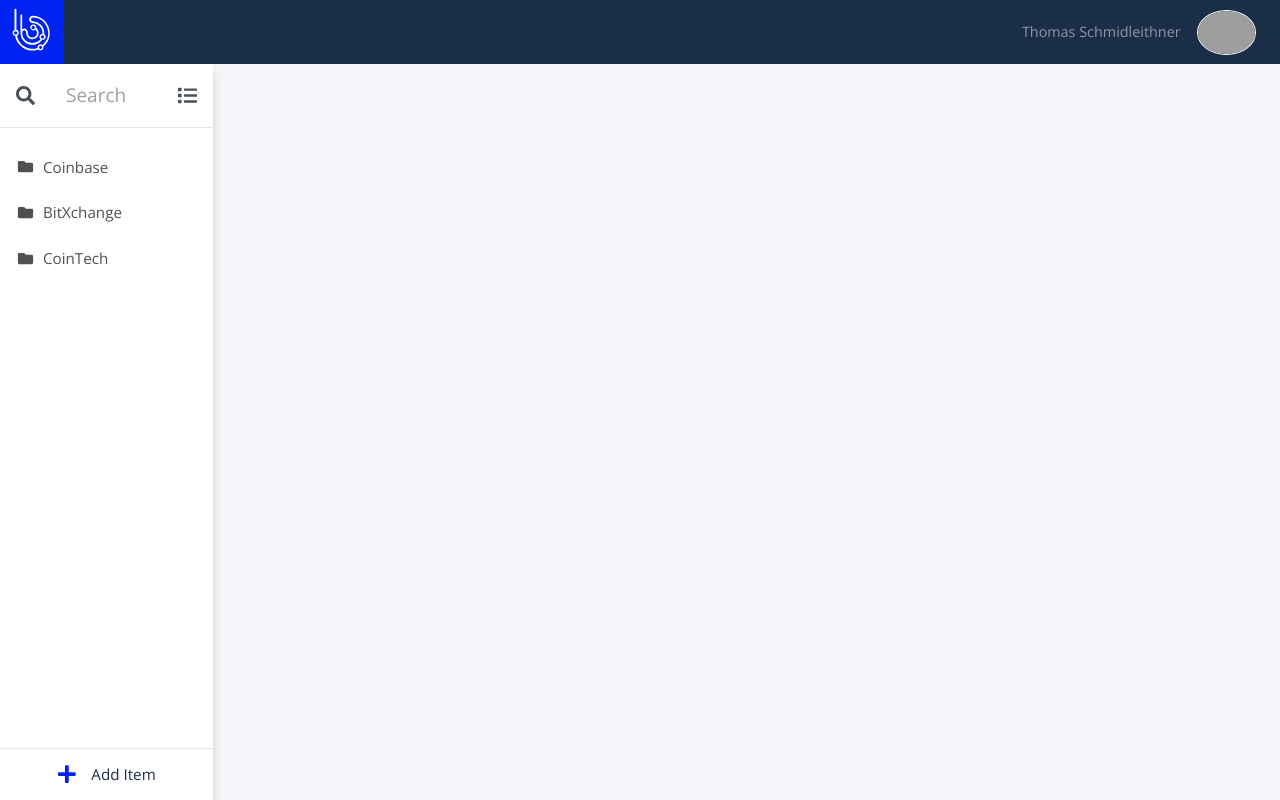
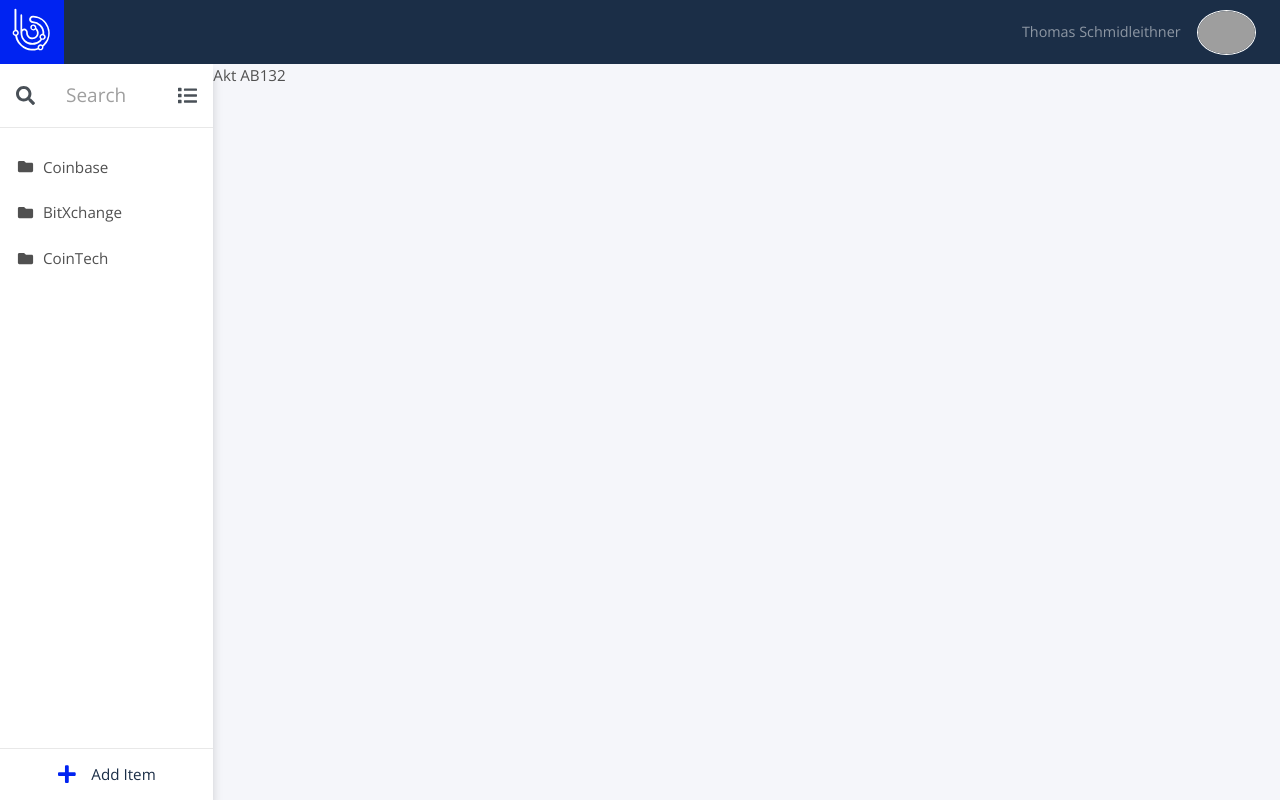
Before and after one commit to blockninjas/blockchain_explorer, a React (Create React App) app: page /spaces/2 in a window 1280 px wide. Built offline with nearby package versions, Linux system fonts and the light colour scheme; grey boxes are pictures that could not be loaded.

Commit message:
Make new space form accessibly via router, update space (WIP)

```diff
--- a/src/Router.tsx
+++ b/src/Router.tsx
@@ -1,8 +1,8 @@
 import React from 'react';
 import { Route, Switch, BrowserRouter } from 'react-router-dom';
 import { App } from './App';
-import { Space } from './containers/Spaces/Space';
 import { Dashboard } from './containers/Dashboard';
+import { Space, NewSpace } from './containers/Spaces';
 
 export const Router = () => (
   <BrowserRouter>
@@ -11,6 +11,7 @@ export const Router = () => (
       <Route exact path='/' component={Dashboard} />
       <Route path='/spaces'>
         <Switch>
+          <Route path='/spaces/new' component={NewSpace} />
           <Route path='/spaces/:id' component={Space} />
         </Switch>
       </Route>
--- a/src/containers/Spaces/Space.tsx
+++ b/src/containers/Spaces/Space.tsx
@@ -1,16 +1,77 @@
-import React from 'react';
+import React, { FunctionComponent, useState } from 'react';
 import { Container, Row, Col } from 'reactstrap';
+import gql from 'graphql-tag';
+import { useQuery } from '@apollo/react-hooks';
 import { Sidebar, Detail } from '../../components/Space';
 import { ModalAddItem } from '../../components/Space/Modals';
+import { withRouter, RouteComponentProps } from 'react-router-dom';
 
-type Props = {
-  // no-op
+type RouteProps = {
+  id: string
 }
 
-type State = {
-  isModalAddItemOpen: boolean
+const GET_SPACE = gql`
+  query getSpace($spaceId: Int!) {
+    space(id: $spaceId) @client {
+      name
+      createdAt
+      isBookmark
+    }
+  }
+`;
+
+const GET_ADDRESS = gql`
+  {
+    address(base58check: "1A1zP1eP5QGefi2DMPTfTL5SLmv7DivfNa") {
+      base58check
+      tags {
+        title
+        category
+        priority
+      }
+    }
+  }
+`;
+
+const Space: FunctionComponent<RouteComponentProps<RouteProps>> = ({ match }) => {
+  const [isModalAddItemOpen, toggleAddItemModal] = useState(false);
+
+  const { loading, error, data } = useQuery(GET_SPACE, { variables: { spaceId: match.params.id }});
+  if (loading) return <div>Loading...</div>;
+  if (error) return <div>Error: ${error}</div>;
+
+  /* const { loading, error, data } = useQuery(GET_ADDRESS);
+  if (loading) console.log('loading');
+  if (error) console.log(`error ${error.message}`);
+
+  console.log(data);*/
+
+  return (
+    <>
+      <Container fluid className="p-0 d-flex flex-column flex-grow-1">
+        <Row noGutters className="flex-grow-1 bg-light">
+          <Col className="bg-white shadow" lg="2">
+            <Sidebar searchPlaceholder="Search Cluster" btnText="Add Item" onBtnClick={() => toggleAddItemModal(!isModalAddItemOpen)} />
+          </Col>
+
+          <Col style={{overflow: 'hidden'}}>
+            {data.space.name}
+          </Col>
+
+          {/*this.renderDetail(null)*/}
+        </Row>
+      </Container>
+
+      <ModalAddItem
+          isOpen={isModalAddItemOpen}
+          toggle={() => toggleAddItemModal(!isModalAddItemOpen)}
+          onAddItem={() => console.log('yo')/*this.onAddItem*/} />
+    </>);
 }
 
+export default withRouter(Space);
+
+/*
 export class Space extends React.Component<Props, State> {
   state: Readonly<State> = {
     isModalAddItemOpen: false
@@ -24,10 +85,24 @@ export class Space extends React.Component<Props, State> {
 
   onAddItem(base58check: string) {
     console.log("Adding address", base58check);
+
+    const { loading, error, data } = useQuery(GET_ADDRESS);
+
+    if (loading) return console.log('loading');
+    if (error) return console.log(`error ${error.message}`);
+
+    console.log(data.address);
   }
 
   render(): JSX.Element {
     const { isModalAddItemOpen } = this.state;
+
+    const { loading, error, data } = useQuery(GET_ADDRESS);
+
+    if (loading) console.log('loading');
+    if (error) console.log(`error ${error.message}`);
+
+    console.log(data.address);
 
     return (
       <>
@@ -50,7 +125,7 @@ export class Space extends React.Component<Props, State> {
                     />
                   )}
                 </ApolloConsumer>
-              </div>*/}
+              </div>*}
             </Col>
 
             {this.renderDetail(null)}
@@ -58,7 +133,7 @@ export class Space extends React.Component<Props, State> {
 
           {/*<ApolloConsumer>
             {client => (<ModalAddItem isOpen={false} toggle={() => console.log('toggle')} onAddItem={(base58check: string) => console.log(base58check)} />)}
-          </ApolloConsumer>*/}
+          </ApolloConsumer>*}
         </Container>
 
         <ModalAddItem
@@ -86,4 +161,4 @@ export class Space extends React.Component<Props, State> {
       </Col>
     )
   }
-}
+}*/
--- /dev/null
+++ b/src/containers/Spaces/index.ts
@@ -0,0 +1,4 @@
+import Space from "./Space";
+import NewSpace from "./NewSpace";
+
+export { Space, NewSpace };
```
